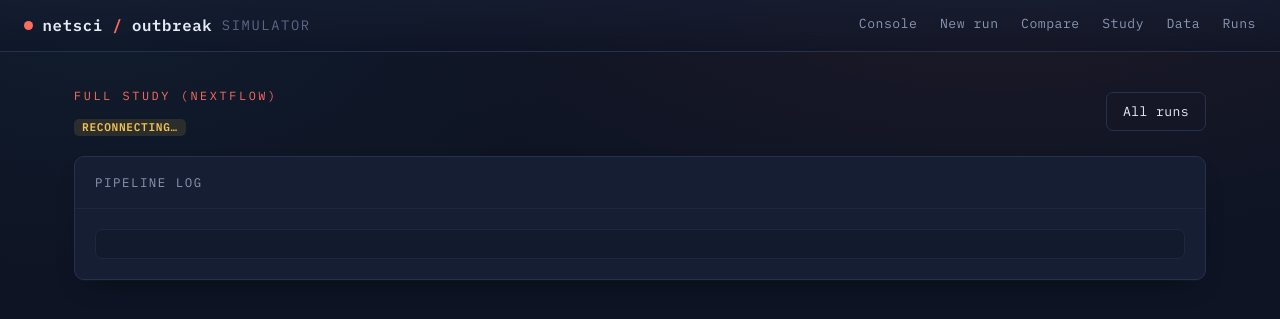
After one commit to rafaelmdc/netsci-disease-spread, a FastAPI app: template src/dashboard/templates/pipeline.html in a window 1280 px wide. The commit adds this page. Shown: the top 319 px of the page. Run offline with FastAPI, Linux system fonts and the light colour scheme; the template is opened without the code that fills it, so the values that code supplies are empty; parts of the project's set-up code (start-up, migrations or seed data) failed here and were passed over; some libraries are stand-ins or nearby versions.

Commit message:
add full-study launcher: run the nextflow pipeline (-profile local) from the dashboard, stream its log (closes #2)

```diff
--- a/src/dashboard/app.py
+++ b/src/dashboard/app.py
@@ -170,6 +170,32 @@ async def compare(request: Request):
     return templates.TemplateResponse(request, "compare.html", compare_context())
 
 
+@app.get("/study", response_class=HTMLResponse)
+async def study_form(request: Request):
+    cfg_dir = Path("configs")
+    configs = sorted(p.name for p in cfg_dir.glob("*.yaml")) if cfg_dir.is_dir() else []
+    return templates.TemplateResponse(request, "study.html", {"configs": configs})
+
+
+@app.post("/study/run")
+async def study_run(request: Request):
+    form = await request.form()
+    config = form.get("config", "experiment.yaml")
+    interdiction = form.get("interdiction", "configs/europe_interdiction.yaml")
+    maps = form.get("maps") == "on"
+    job_id = jobs.create_job("pipeline", f"full study · {config}{' · maps' if maps else ''}")
+    await app.state.arq.enqueue_job("run_pipeline", job_id, config, interdiction, maps)
+    return RedirectResponse(f"/study/{job_id}", status_code=303)
+
+
+@app.get("/study/{job_id}", response_class=HTMLResponse)
+async def study_monitor(request: Request, job_id: str):
+    job = jobs.get_job(job_id)
+    if not job:
+        return HTMLResponse("Unknown job", status_code=404)
+    return templates.TemplateResponse(request, "pipeline.html", {"job": job})
+
+
 @app.get("/data", response_class=HTMLResponse)
 async def data_page(request: Request):
     return templates.TemplateResponse(request, "data.html", _data_ctx())
--- a/src/dashboard/static/app.css
+++ b/src/dashboard/static/app.css
@@ -198,6 +198,13 @@ h1 { font-size: 2rem; }
 .muted { color: var(--muted); }
 .mono { font-family: var(--font-mono); }
 
+.logbox {
+  font-family: var(--font-mono); font-size: .8rem; line-height: 1.5;
+  color: var(--text); background: var(--ink-2); border: 1px solid var(--line-soft);
+  border-radius: var(--r-sm); padding: .9rem 1rem; margin: 0;
+  max-height: 480px; overflow: auto; white-space: pre-wrap; word-break: break-word;
+}
+
 @media (max-width: 720px) {
   .grid2, .grid3 { grid-template-columns: 1fr; }
   .nav-links { gap: 1rem; }
--- a/src/dashboard/static/app.js
+++ b/src/dashboard/static/app.js
@@ -128,3 +128,24 @@ function startMonitor(jobId) {
 }
 
 window.startMonitor = startMonitor;
+
+// Full-study (Nextflow) monitor: stream the pipeline log line by line.
+function startPipeline(jobId) {
+  const logEl = document.getElementById("pipe-log");
+  const statusEl = document.getElementById("pipe-status");
+  const doneBox = document.getElementById("pipe-done");
+  function append(line) { logEl.textContent += line + "\n"; logEl.scrollTop = logEl.scrollHeight; }
+  function setStatus(t, c) { statusEl.textContent = t; statusEl.className = "badge " + c; }
+
+  const es = new EventSource(`/sim/${jobId}/stream`);
+  es.onmessage = (e) => {
+    const ev = JSON.parse(e.data);
+    if (ev.type === "start_pipeline") setStatus("running", "running");
+    else if (ev.type === "log") append(ev.line);
+    else if (ev.type === "done") { setStatus("done", "done"); if (doneBox) doneBox.hidden = false; es.close(); }
+    else if (ev.type === "failed") { setStatus("failed", "failed"); append("FAILED: " + (ev.error || "")); es.close(); }
+    else if (ev.type === "interrupted") { setStatus("interrupted", "interrupted"); es.close(); }
+  };
+  es.onerror = () => setStatus("reconnecting…", "queued");
+}
+window.startPipeline = startPipeline;
--- a/src/dashboard/templates/base.html
+++ b/src/dashboard/templates/base.html
@@ -20,6 +20,7 @@
       <a href="/" class="{{ 'active' if request.url.path == '/' else '' }}">Console</a>
       <a href="/new" class="{{ 'active' if request.url.path == '/new' else '' }}">New run</a>
       <a href="/compare" class="{{ 'active' if request.url.path == '/compare' else '' }}">Compare</a>
+      <a href="/study" class="{{ 'active' if request.url.path == '/study' else '' }}">Study</a>
       <a href="/data" class="{{ 'active' if request.url.path == '/data' else '' }}">Data</a>
       <a href="/jobs" class="{{ 'active' if request.url.path == '/jobs' else '' }}">Runs</a>
     </nav>
--- /dev/null
+++ b/src/dashboard/templates/pipeline.html
@@ -0,0 +1,31 @@
+{% extends "base.html" %}
+{% block title %}Study{% endblock %}
+{% block content %}
+
+<div style="display:flex;align-items:center;justify-content:space-between;gap:1rem;flex-wrap:wrap">
+  <div>
+    <div class="eyebrow">Full study (Nextflow)</div>
+    <h1 style="margin-bottom:.3rem">{{ job.title }}</h1>
+    <span id="pipe-status" class="badge {{ job.status }}">{{ job.status }}</span>
+  </div>
+  <a class="btn-ghost" href="/jobs">All runs</a>
+</div>
+
+<div class="panel" style="margin-top:1.2rem">
+  <div class="panel-h">Pipeline log</div>
+  <div class="panel-b"><pre id="pipe-log" class="logbox"></pre></div>
+</div>
+
+<div class="panel" id="pipe-done" style="margin-top:1.2rem" {{ '' if job.status == 'done' else 'hidden' }}>
+  <div class="panel-b chips">
+    <a class="chip" href="/files/index.html" target="_blank">Open results site</a>
+    <a class="chip" href="/compare">Compare</a>
+  </div>
+</div>
+
+{% endblock %}
+{% block scripts %}
+<script>
+  document.addEventListener("DOMContentLoaded", () => startPipeline("{{ job.id }}"));
+</script>
+{% endblock %}
```
Also changed, not shown: src/dashboard/templates/study.html (added, +37 -0 lines), src/dashboard/worker.py (+35 -3 lines), 1 other file.
